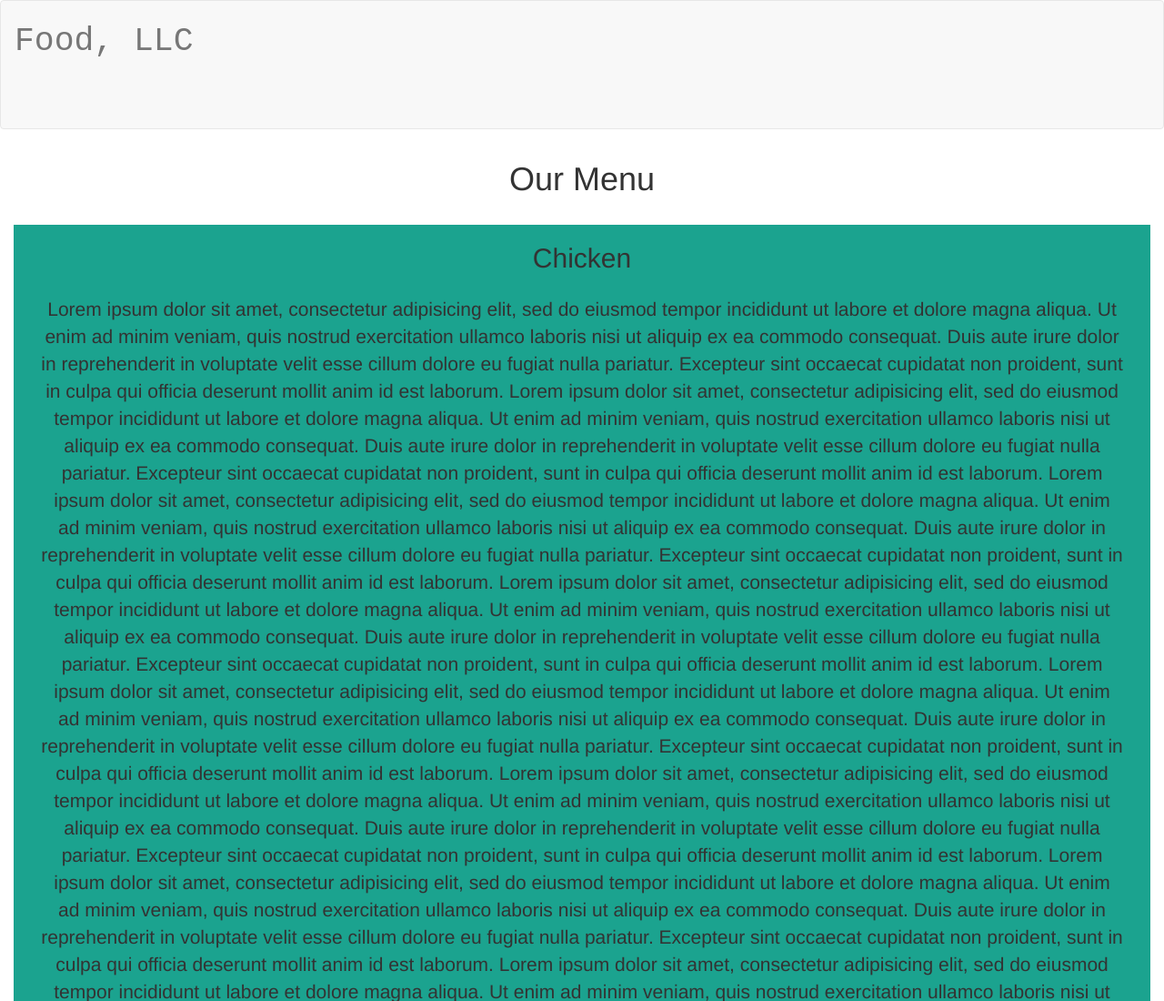
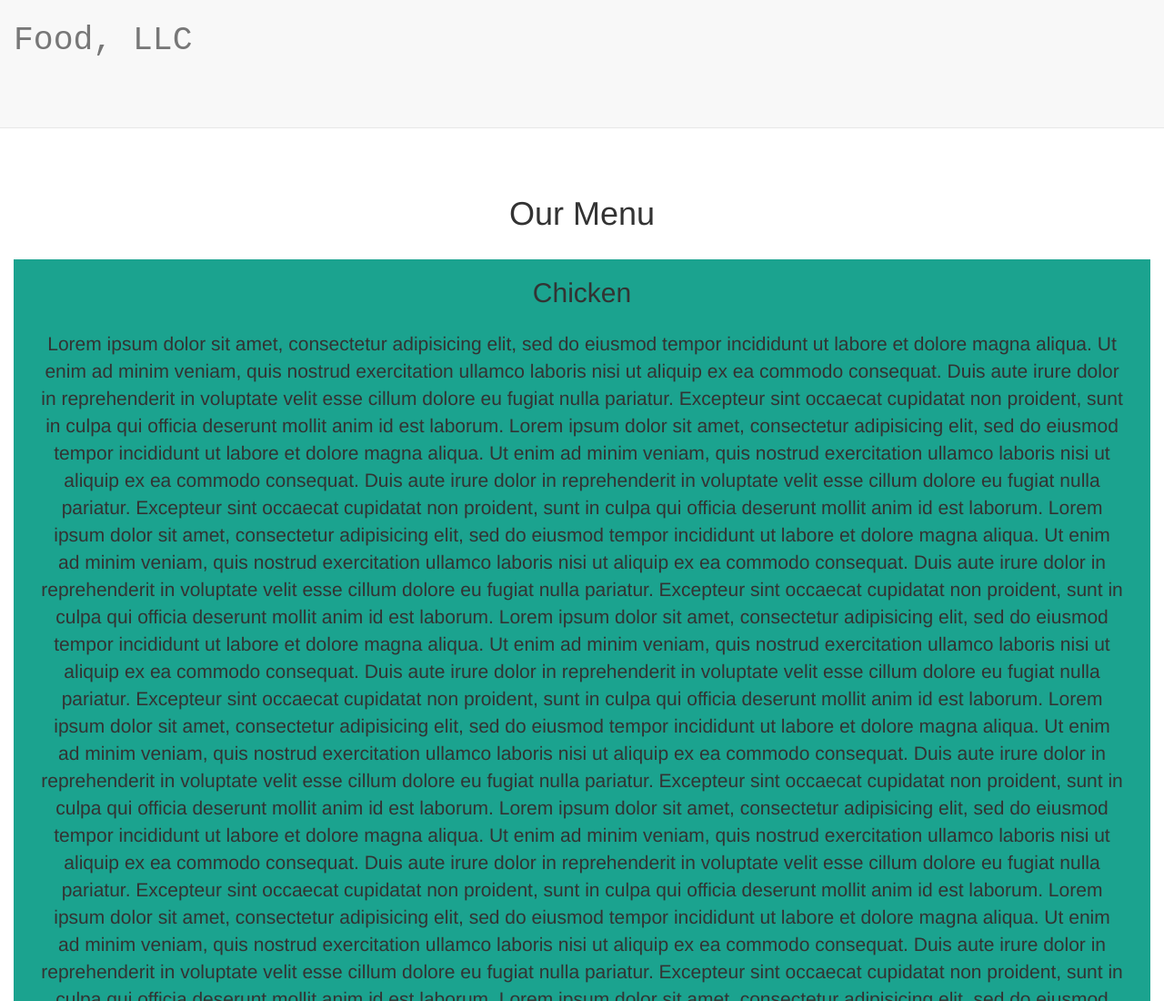
Before and after one commit to flyrk/Coursera-HTML5-learning, a plain HTML site: page module3_solution/index.html in a window 1280 px wide. Shown: the top 1100 px of the page at 91% size. Drawn offline with Linux system fonts and the light colour scheme; files that its build step writes are made by us from their sources.

Commit message:
fixed top

```diff
--- a/module3_solution/css/layout.sass
+++ b/module3_solution/css/layout.sass
@@ -14,13 +14,13 @@
     opacity: 0.8
     text-decoration: none
 
-/*****BODY******/
 .navbar-toggle
   margin-top: 25px
 
 .navbar-collapse
   clear: both
 
+/*****BODY******/
 h1
   margin-top: 15px
   margin-bottom: 15px
@@ -39,10 +39,14 @@ h1
     font-size: 1.5em
 
 @media (min-width: 768px)
+  body
+    padding-top: 200px
   #nav-list
     visibility:  hidden
 
 @media (max-width: 767px)
+  body
+    padding-top: 300px
   #nav-list
     text-align: center
     li
--- a/module3_solution/index.html
+++ b/module3_solution/index.html
@@ -7,8 +7,9 @@
     <link rel="stylesheet" href="bootstrap.min.css">
     <link rel="stylesheet" href="css/layout.css">
   </head>
-  <body>
-    <nav id="header" class="navbar navbar-default">
+
+  <header>
+    <nav id="header" class="navbar navbar-default navbar-fixed-top">
       <div class="container-fluid">
         <div class="nav-header">
           <button type="button" class="navbar-toggle collapsed" data-toggle="collapse" data-target="#bs-navbar-collapse-1" aria-expanded="false">
@@ -34,7 +35,10 @@
         </div> <!--  nav-toggle-->
       </div> <!--  container-fluid-->
     </nav>
-    <div class="container-fluid">
+  </header>
+
+  <body>
+    <div id="content" class="container-fluid">
       <h1 class="text-center">Our Menu</h1>
       <section class="row">
         <div class="col-xs-12">
```
Also changed, not shown: module3_solution/css/layout.css.
